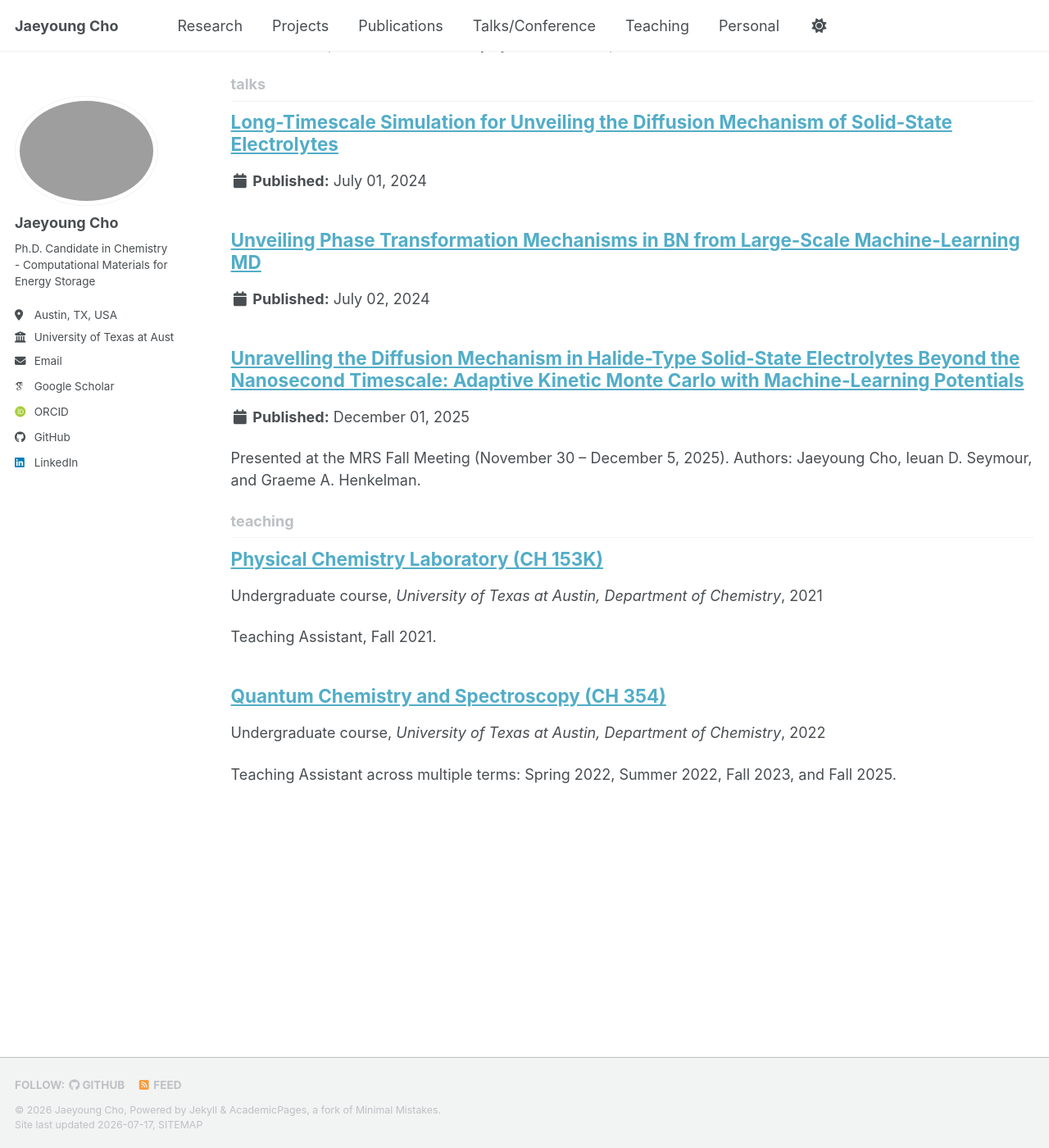
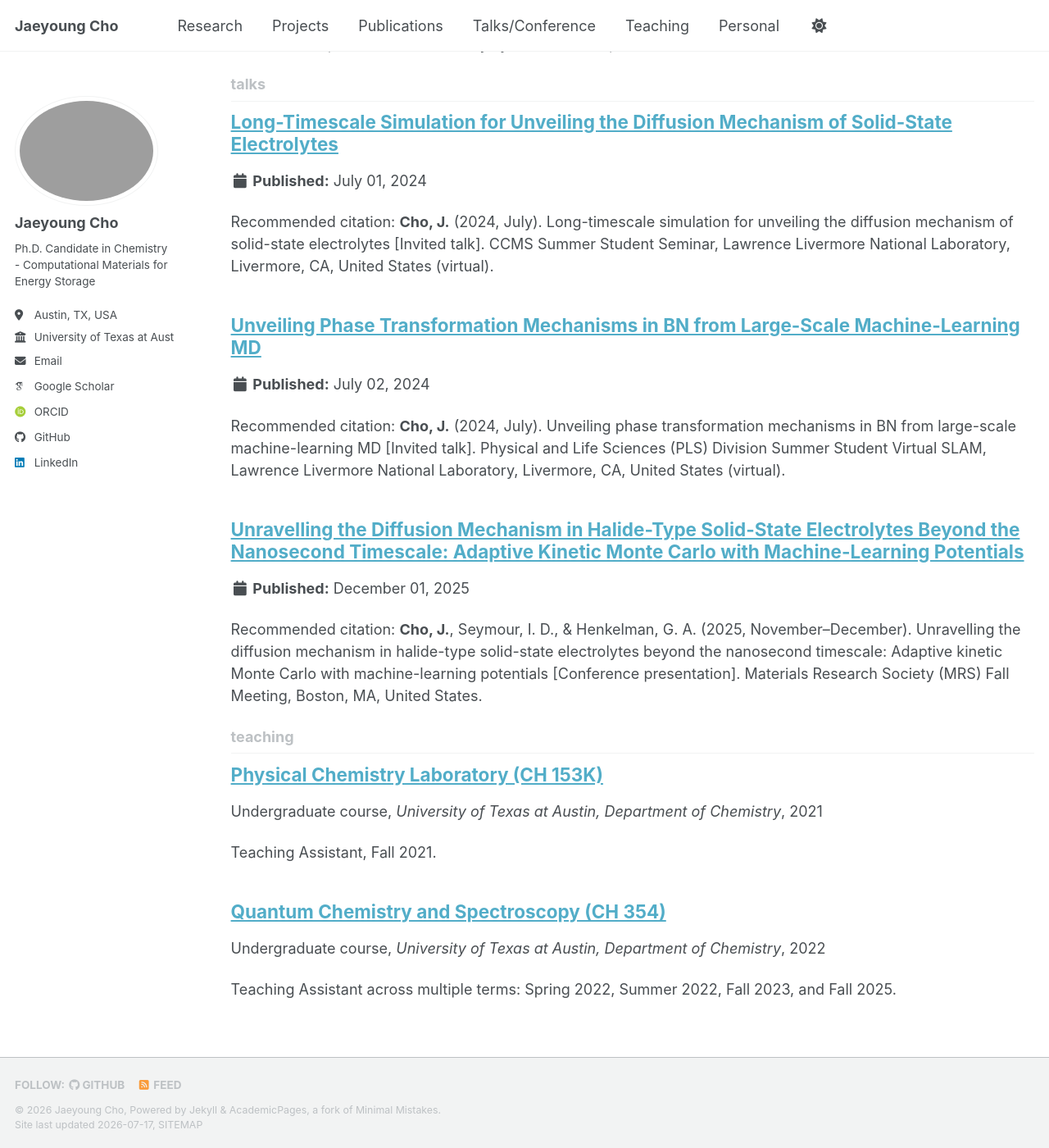
Before and after one commit to jycho5758/jycho5758.github.io, a Jekyll site: the page built from _pages/collection-archive.html, in a window 1280 px wide and 1400 px high, scrolled down 3174 px. Shown: the whole window at 82% size. Built offline with Jekyll 4.4.1, drawn with Linux system fonts in a browser that asks for light colours; some web fonts are replaced; a script bundle is joined from its source files by our own code; library files that are not in the unit come from our copies.

Commit message:
Add files via upload

```diff
--- a/_talks/2024-07-01-llnl-ssE-diffusion.md
+++ b/_talks/2024-07-01-llnl-ssE-diffusion.md
@@ -6,4 +6,5 @@ permalink: /talks/2024-llnl-sse-diffusion
 venue: "CCMS Summer Student Seminar, Lawrence Livermore National Laboratory"
 date: 2024-07-01
 location: "Livermore, CA, USA (virtual)"
+citation: '<b>Cho, J.</b> (2024, July). Long-timescale simulation for unveiling the diffusion mechanism of solid-state electrolytes [Invited talk]. CCMS Summer Student Seminar, Lawrence Livermore National Laboratory, Livermore, CA, United States (virtual).'
 ---
--- a/_talks/2024-07-02-llnl-bn-phase-transformation.md
+++ b/_talks/2024-07-02-llnl-bn-phase-transformation.md
@@ -6,4 +6,5 @@ permalink: /talks/2024-llnl-bn-phase-transformation
 venue: "Physical and Life Sciences (PLS) Division Summer Student Virtual SLAM, Lawrence Livermore National Laboratory"
 date: 2024-07-02
 location: "Livermore, CA, USA (virtual)"
+citation: '<b>Cho, J.</b> (2024, July). Unveiling phase transformation mechanisms in BN from large-scale machine-learning MD [Invited talk]. Physical and Life Sciences (PLS) Division Summer Student Virtual SLAM, Lawrence Livermore National Laboratory, Livermore, CA, United States (virtual).'
 ---
--- a/_talks/2025-12-01-mrs-fall-halide-akmc.md
+++ b/_talks/2025-12-01-mrs-fall-halide-akmc.md
@@ -6,6 +6,5 @@ permalink: /talks/2025-mrs-fall-halide-akmc
 venue: "Materials Research Society (MRS) Fall Meeting"
 date: 2025-12-01
 location: "Boston, MA, USA"
+citation: '<b>Cho, J.</b>, Seymour, I. D., &amp; Henkelman, G. A. (2025, November–December). Unravelling the diffusion mechanism in halide-type solid-state electrolytes beyond the nanosecond timescale: Adaptive kinetic Monte Carlo with machine-learning potentials [Conference presentation]. Materials Research Society (MRS) Fall Meeting, Boston, MA, United States.'
 ---
-
-Presented at the MRS Fall Meeting (November 30 – December 5, 2025). Authors: Jaeyoung Cho, Ieuan D. Seymour, and Graeme A. Henkelman.
```
